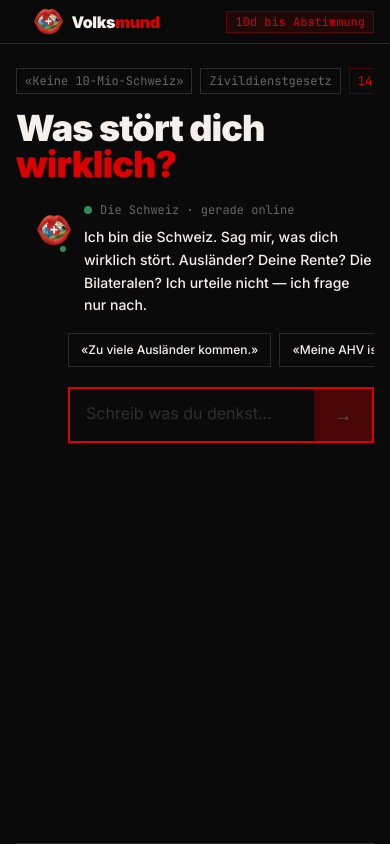
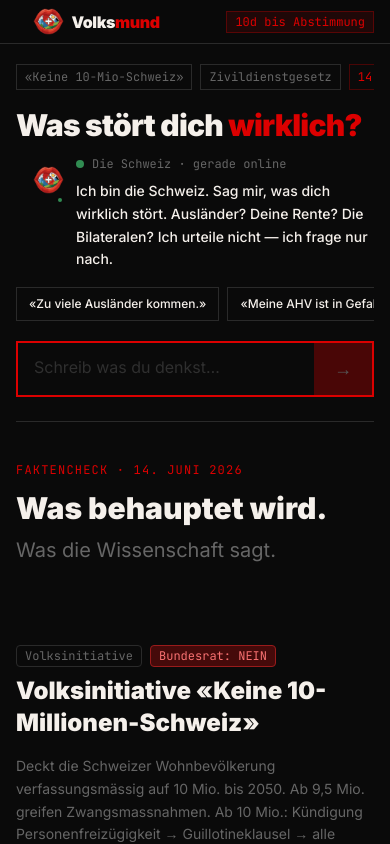
Before and after one commit to geisejan/volksmund, a SvelteKit app: page / in a window 390 px wide. Shown: the top 844 px of the page. Built offline with nearby package versions, Linux system fonts and the light colour scheme.

Commit message:
fix: mobile layout komplett überarbeitet — kein min-h, voll-breites Input, kleineres Logo

```diff
--- a/src/routes/+page.svelte
+++ b/src/routes/+page.svelte
@@ -93,27 +93,27 @@
 <div class="max-w-6xl mx-auto px-4">
 
 	<!-- HERO + CHAT -->
-	<section class="min-h-[calc(100dvh-2.75rem)] flex flex-col justify-start sm:justify-center pt-6 pb-8 sm:pt-6 sm:pb-12 border-b border-swiss-border">
+	<section class="flex flex-col pt-5 pb-6 sm:min-h-[calc(100dvh-2.75rem)] sm:justify-center sm:pt-6 sm:pb-12 border-b border-swiss-border">
 
 		<!-- INITIATIVEN LABELS -->
-		<div class="flex gap-2 mb-3 overflow-x-auto no-scrollbar pb-1">
+		<div class="flex gap-2 mb-4 overflow-x-auto no-scrollbar pb-1">
 			<span class="text-xs font-mono border border-swiss-border text-swiss-muted px-2 py-1 whitespace-nowrap flex-shrink-0">«Keine 10-Mio-Schweiz»</span>
 			<span class="text-xs font-mono border border-swiss-border text-swiss-muted px-2 py-1 whitespace-nowrap flex-shrink-0">Zivildienstgesetz</span>
 			<span class="text-xs font-mono text-swiss-red px-2 py-1 border border-swiss-red/30 whitespace-nowrap flex-shrink-0">14. Juni 2026</span>
 		</div>
 
 		<!-- HERO -->
-		<h1 class="text-4xl sm:text-7xl lg:text-8xl font-black leading-none tracking-tight text-swiss-warm mb-5 sm:mb-6">
+		<h1 class="text-3xl sm:text-7xl lg:text-8xl font-black leading-none tracking-tight text-swiss-warm mb-4 sm:mb-6">
 			Was stört dich <span class="text-swiss-red">wirklich?</span>
 		</h1>
 
 		<!-- DIE SCHWEIZ + CHAT -->
 		<div class="flex items-start gap-3 sm:gap-5 mb-4 w-full">
 			<div class="relative flex-shrink-0">
-				<div class="w-14 h-14 sm:w-28 sm:h-28">
+				<div class="w-12 h-12 sm:w-28 sm:h-28">
 					<img src="/logo.png" alt="Volksmund" class="w-full h-full object-contain" />
 				</div>
-				<div class="absolute bottom-1 right-1 w-2.5 h-2.5 bg-green-400 rounded-full border-2 border-swiss-dark animate-pulse-slow"></div>
+				<div class="absolute bottom-0 right-0 w-2 h-2 bg-green-400 rounded-full border-2 border-swiss-dark animate-pulse-slow"></div>
 			</div>
 			<div class="flex-1 min-w-0">
 				<div class="flex items-center gap-2 mb-2">
@@ -146,7 +146,7 @@
 
 		<!-- SCHNELLEINSTIEG -->
 		{#if messages.length === 1 && !loading}
-			<div class="mb-4 pl-[3.25rem] sm:pl-[4.25rem]">
+			<div class="mb-4">
 				<div class="flex gap-2 overflow-x-auto no-scrollbar pb-1">
 					{#each suggestions as s}
 						<button
@@ -159,7 +159,7 @@
 		{/if}
 
 		<!-- INPUT -->
-		<div class="pl-[3.25rem] sm:pl-[4.25rem] w-full">
+		<div class="w-full">
 			<p class="text-swiss-muted text-xs mb-2 font-mono hidden sm:block">↓ Deine Meinung — tippe und drück Enter</p>
 			<div class="flex border-2 border-swiss-red focus-within:border-white transition-colors duration-150">
 				<textarea
```
